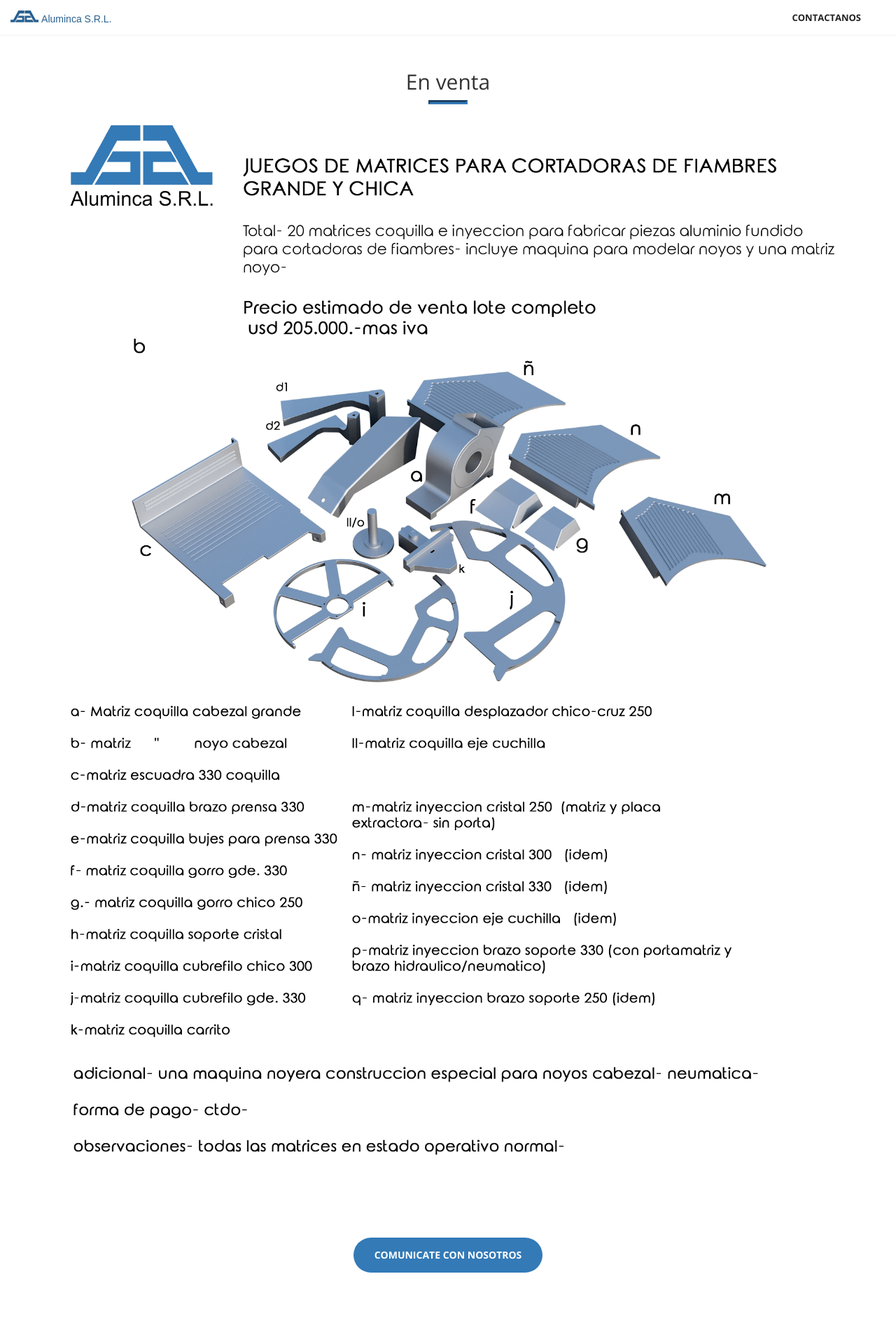
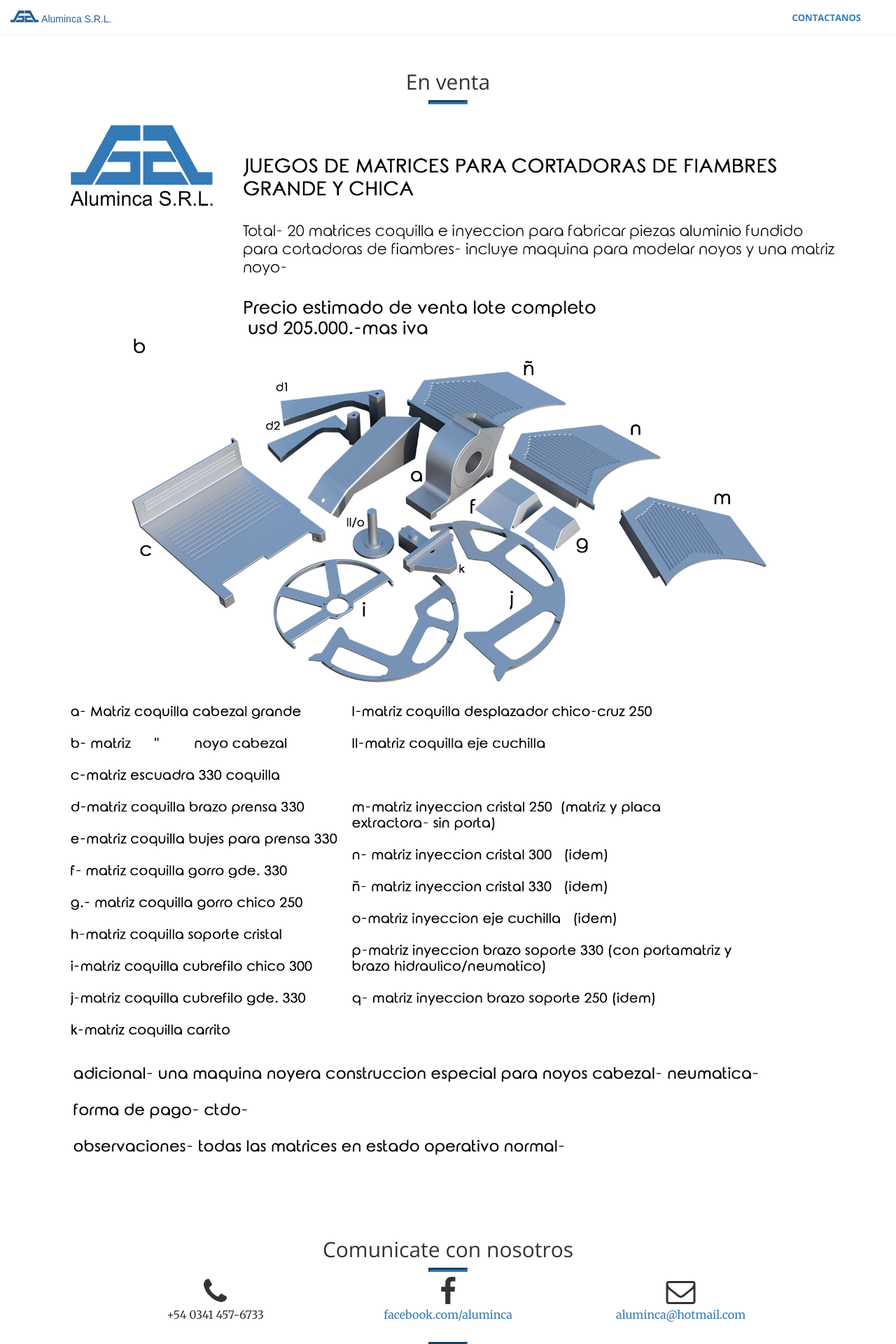
Before and after one commit to fr4nb/aluminca, a PHP site: page /promo.php in a window 1280 px wide. Shown: the top 1920 px of the page at 70% size. Before the commit the page ends 1818 px from the top, so only its background shows below. Run offline with PHP 8.4, Linux system fonts and the light colour scheme; some libraries are stand-ins or nearby versions.

Commit message:
PROMO primer corte para prod

```diff
--- a/css/pages/home.css
+++ b/css/pages/home.css
@@ -45,6 +45,9 @@
 
 .portfolio-box .portfolio-box-caption {
 	background: rgba(52, 122, 183,.9);
+}
+.featured .portfolio-box .portfolio-box-caption {
+	background: rgba(234, 106, 42, .9);
 }
 
 .dw-button {
--- a/css/pages/promo.css
+++ b/css/pages/promo.css
@@ -6,3 +6,7 @@
 ul[lang='es'] li:not(.contact){
 	display: none;
 }
+
+#promo {
+	padding-bottom: 0;
+}
--- a/css/style.css
+++ b/css/style.css
@@ -80,7 +80,14 @@
 	height: auto;
 }
 
-
+.well-sm {
+	margin-bottom: 0px;
+}
+#footer {
+	background-color: #000;
+	padding: 10px 0;
+	color: #aaa;
+}
 
 @media (max-device-width: 799px) {
 	.navbar-default .navbar-header .navbar-brand:focus,
--- a/includes/content-promo.php
+++ b/includes/content-promo.php
@@ -1,6 +1,5 @@
 <?php require 'includes/nav.php'; ?>
 
-<main id="main">
 
 <section id="promo">
     <div class="container">
@@ -12,10 +11,11 @@
 
             <div class="col-lg-12 text-center">
             	<img src="img/matrices.jpg" class="img-fluid" alt="matrices para cortadora de fiambre">
-	                <a href="index.php#contact" class="btn btn-primary btn-xl page-scroll">Comunicate con nosotros</a>
+                <!-- <a href="index.php#contact" class="btn btn-primary btn-xl page-scroll">Comunicate con nosotros</a> -->
             </div>
         </div>
     </div>
 </section>
 
-</main>
+
+<?php require 'includes/footer.php'; ?>
--- /dev/null
+++ b/includes/footer.php
@@ -0,0 +1,44 @@
+<section id="contact">
+    <div class="container">
+        <div class="row">
+
+            <div class="col-lg-12 text-center">
+                <h2 lang="en" class="section-heading">Contact us</h2>
+                <h2 lang="pt" class="section-heading">Fale conosco</h2>
+                <h2 lang="es" class="section-heading">Comunicate con nosotros</h2>
+                <hr class="primary">
+                <div class="col-lg-3 col-lg-offset-1 text-center">
+                    <i class="fa fa-phone fa-3x sr-contact"></i>
+                    <p>+54 0341 457-6733</p>
+                </div>
+                <div class="col-lg-4 text-center">
+                    <i class="fa fa-facebook-f fa-3x sr-contact"></i>
+                    <p><a href="https://www.facebook.com/" title="visitanos en Facebook" target="_blank">facebook.com/aluminca</a></p>
+                </div>
+                <div class="col-lg-3 text-center">
+                    <i class="fa fa-envelope-o fa-3x sr-contact"></i>
+                    <p><a href="mailto:aluminca@hotmail.com">aluminca@hotmail.com</a></p>
+                </div>
+            </div>
+
+            <div class="col-lg-12 text-center">
+                <hr class="primary">
+                <p lang="en"><strong class="text-logo">Aluminca SRL</strong> is located at 520 Bis Colombia, Rosario (ARGENTINA)</p>
+                <p lang="pt"><strong class="text-logo">Aluminca SRL</strong> encontra-se em Colombia 520 Bis, Rosário (ARGENTINA)</p>
+                <p lang="es"><strong class="text-logo">Aluminca SRL</strong> se encuentra en Colombia 520 Bis, Rosario (ARGENTINA)</p>
+            </div>
+
+        </div>
+    </div>
+</section>
+<div class="container-fluid">
+    <iframe class="well well-sm col-xs-12" src="https://www.google.com/maps/embed?pb=!1m18!1m12!1m3!1d3349.0675617785496!2d-60.71907928502552!3d-32.922813178011644!2m3!1f0!2f0!3f0!3m2!1i1024!2i768!4f13.1!3m3!1m2!1s0x95b65328c60aa657%3A0x1e8f461b897a6ef0!2sAluminca+SRL!5e0!3m2!1ses!2sar!4v1508082002860" height="480" frameborder="0" style="border:0" allowfullscreen></iframe>
+</div>
+
+<footer id="footer">
+    <div class="container">
+      <div class="footer-copyright text-center py-3">
+        &copy;2017 <strong>ALUMINCA S.A.</strong> Power by <a href="mailto:francisco@fbergamaschi.com.ar">fr4nb</a>
+      </div>
+    </div>
+</footer><!-- #footer -->
--- a/js/pages/promo.js
+++ b/js/pages/promo.js
@@ -13,6 +13,8 @@
 	    }
 	});
 
+	$('section#contact').addClass('no-padding');
+
     // init
 
 
```
Also changed, not shown: includes/content.php (+109 -156 lines), img/matrices_para_cortadora_de_fiambre.jpg (deleted), img/portfolio/fullsize/Tortugas-Oferta.jpg (added), img/portfolio/fullsize/promo.jpg (added), img/portfolio/thumbnails/promo.jpg (added). Lines whose indentation alone changed are shown as unchanged.
